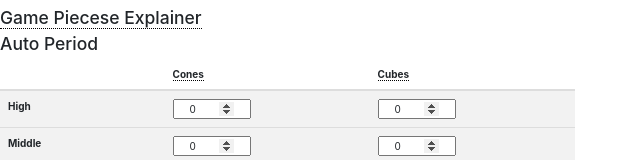
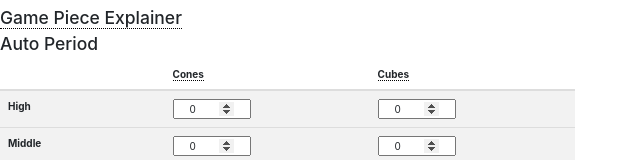
Before and after one commit to abbyfischler/CharedUpScoutingSystem, a plain HTML site: page index.html in a window 1280 px wide. Shown: the part 241-401 px from the top of the page, 0-640 px from the left. Drawn offline with nearby package versions, Linux system fonts and the light colour scheme.

Commit message:
Update spelling for piece

```diff
--- a/index.html
+++ b/index.html
@@ -101,7 +101,7 @@
          </tbody>
       </table>
       <p id="text" style="display:none">      <textarea placeholder="Please describe why the robot was disabled." name="dbfs" cols="50" rows="5"></textarea></p>
-      <h3><a data-toggle="tooltip" title="<img class='img-thumbnail' src='explain.png'/>">Game Piecese Explainer </a></h3>
+      <h3><a data-toggle="tooltip" title="<img class='img-thumbnail' src='explain.png'/>">Game Piece Explainer </a></h3>
 
       <h3>Auto Period</h3>
       <table id="tablePreview" class="table table-striped table-sm table-borderless table-responsive align-middle">
```
